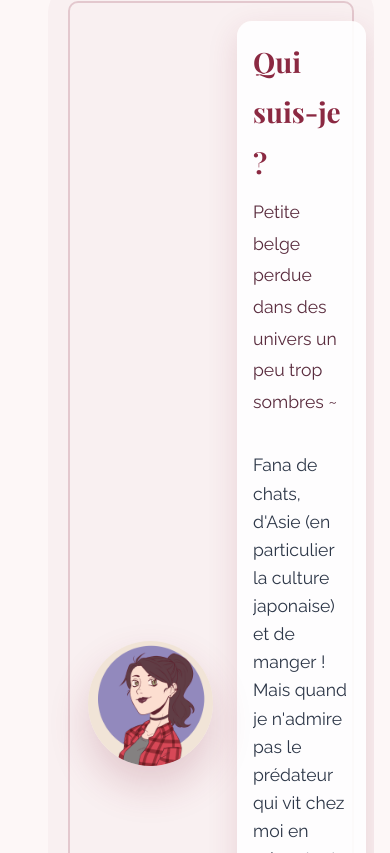
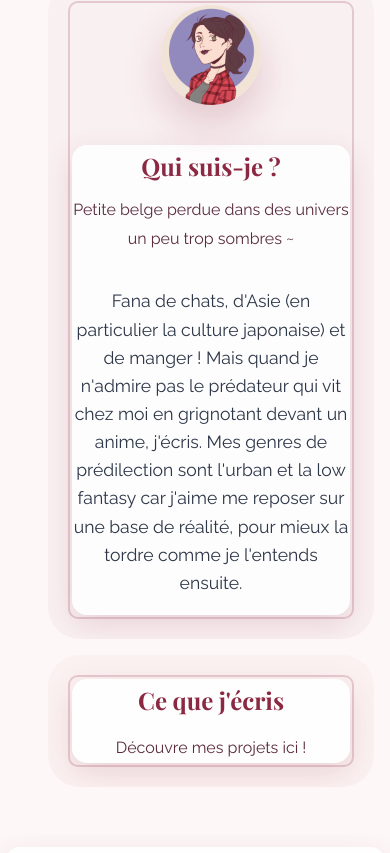
Before and after one commit to paola-soren/paola-soren.github.io, a Vue app: page / in a window 390 px wide. Shown: the part 911-1764 px from the top of the page. Built offline with nearby package versions, Linux system fonts and the light colour scheme.

Commit message:
mobile changes for about

```diff
--- a/src/views/About.vue
+++ b/src/views/About.vue
@@ -314,4 +314,48 @@ const navigateToWork = () => {
     }
   }
 }
+
+@media (max-width: 600px) {
+  .about-me, .about-work {
+    flex-direction: column;
+    padding: 1.5rem;
+
+    .floating-image {
+      width: 100px;
+      height: 100px;
+      margin-bottom: 1rem;
+    }
+
+    .content-wrapper {
+      width: 100%;
+      padding: 0;
+      text-align: center;
+
+      h2 {
+        font-size: 1.5rem;
+      }
+
+      .preview-text {
+        font-size: 1rem;
+      }
+    }
+  }
+
+  .about-work {
+    .content-wrapper {
+      flex-direction: column;
+      align-items: center;
+
+      h2 {
+        margin-bottom: 0.5rem;
+      }
+    }
+  }
+
+  .about-work {
+    .floating-image {
+      display: none;
+    }
+  }
+}
 </style>
```
